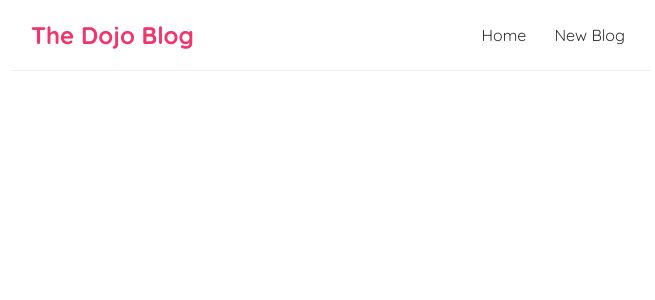
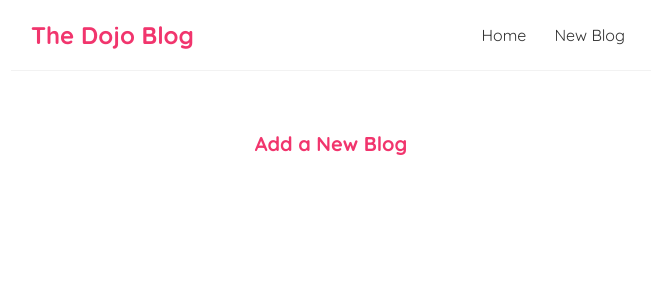
Before and after one commit to aleksandar-sokolov/dojo-blog, a React (Create React App) app: page /create in a window 1280 px wide. Shown: the top 300 px of the page, without its empty margins (309-964 px from the left). Built offline with nearby package versions, Linux system fonts and the light colour scheme.

Commit message:
Add abort signal to useFetch func

```diff
--- a/src/App.js
+++ b/src/App.js
@@ -1,6 +1,7 @@
 import Home from './Home';
 import NavBar from './NavBar'
 import { BrowserRouter as Router, Route, Switch } from "react-router-dom";
+import Create from './Create';
 
 function App() {
     return (
@@ -12,6 +13,9 @@ function App() {
                         <Route path="/" exact>
                             <Home />
                         </Route>
+                        <Route path="/create" exact>
+                            <Create />
+                        </Route>
                     </Switch>
                 </div>
             </div>
--- /dev/null
+++ b/src/Create.js
@@ -0,0 +1,9 @@
+const Create = () => {
+    return (
+        <div className="create">
+            <h2>Add a New Blog</h2>
+        </div>
+     );
+}
+
+export default Create;
--- a/src/Home.js
+++ b/src/Home.js
@@ -1,4 +1,3 @@
-import { useState, useEffect } from "react";
 import BlogList from "./BlogList";
 import useFetch from "./useFetch";
 
--- a/src/useFetch.js
+++ b/src/useFetch.js
@@ -11,8 +11,10 @@ const useFetch = (url) => {
 
 
     useEffect(() => {
+        const abortCont = new AbortController();
+
         setTimeout(() => {
-            fetch(url)
+            fetch(url, { signal: abortCont.signal })
                 .then(res => {
                     if (!res.ok) {
                         throw new Error('Could not fetch data for that resource!')
@@ -25,10 +27,16 @@ const useFetch = (url) => {
                     setErr(null)
                 })
                 .catch(err => {
-                    setErr(err.message);
-                    setIsPending(false);
+                    if (err.name === 'AbortError') {
+                        console.log('fetch aborted');
+                    } else {
+                        setErr(err.message);
+                        setIsPending(false);
+                    }
                 })
         }, 1000)
+
+        return () => abortCont.abort()
     }, [url]);
 
     return { data, isPending, err }
```
